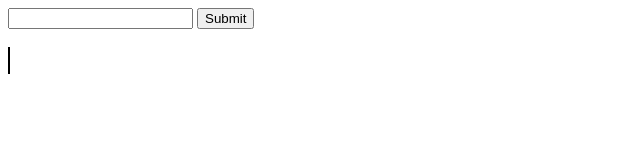
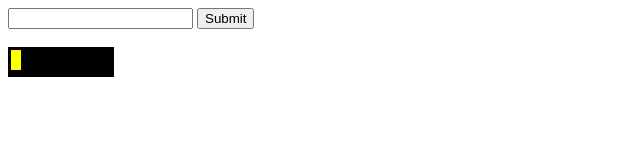
Before and after one commit to alexanderturinske/toy-problems, a website: page Miscellaneous/progressBar/progressBar.html in a window 1280 px wide. Shown: the whole page, without its empty margins (0-640 px from the left). Drawn offline with Linux system fonts and the light colour scheme.

Commit message:
Modify styling and change to percentage instead of pixels

```diff
--- a/Miscellaneous/progressBar/progressBar.css
+++ b/Miscellaneous/progressBar/progressBar.css
@@ -1,13 +1,17 @@
 .container, .progress {
   display: inline-block;
-  min-height: 25px;
 }
 
 .container {
+  background-color: black;
   width: 100px;
+  max-width: 100px;
+  border: 1px solid black;
+  padding: 2px;
 }
 
 .progress {
-  background-color: green;
-  border: 1px solid black;
+  background-color: yellow;
+  width: 10%;
+  height: 20px;
 }
--- a/Miscellaneous/progressBar/progressBar.js
+++ b/Miscellaneous/progressBar/progressBar.js
@@ -3,6 +3,6 @@ var updateProgress = function (e) {
   var val = input.value;
   var progress = document.querySelector('.progress');
   input.value = '';
-  document.querySelector('.container').style.width = val + 'px';
+  document.querySelector('.container').style.width = val + '%';
   progress.style.width = val + 'px';
 };
```
